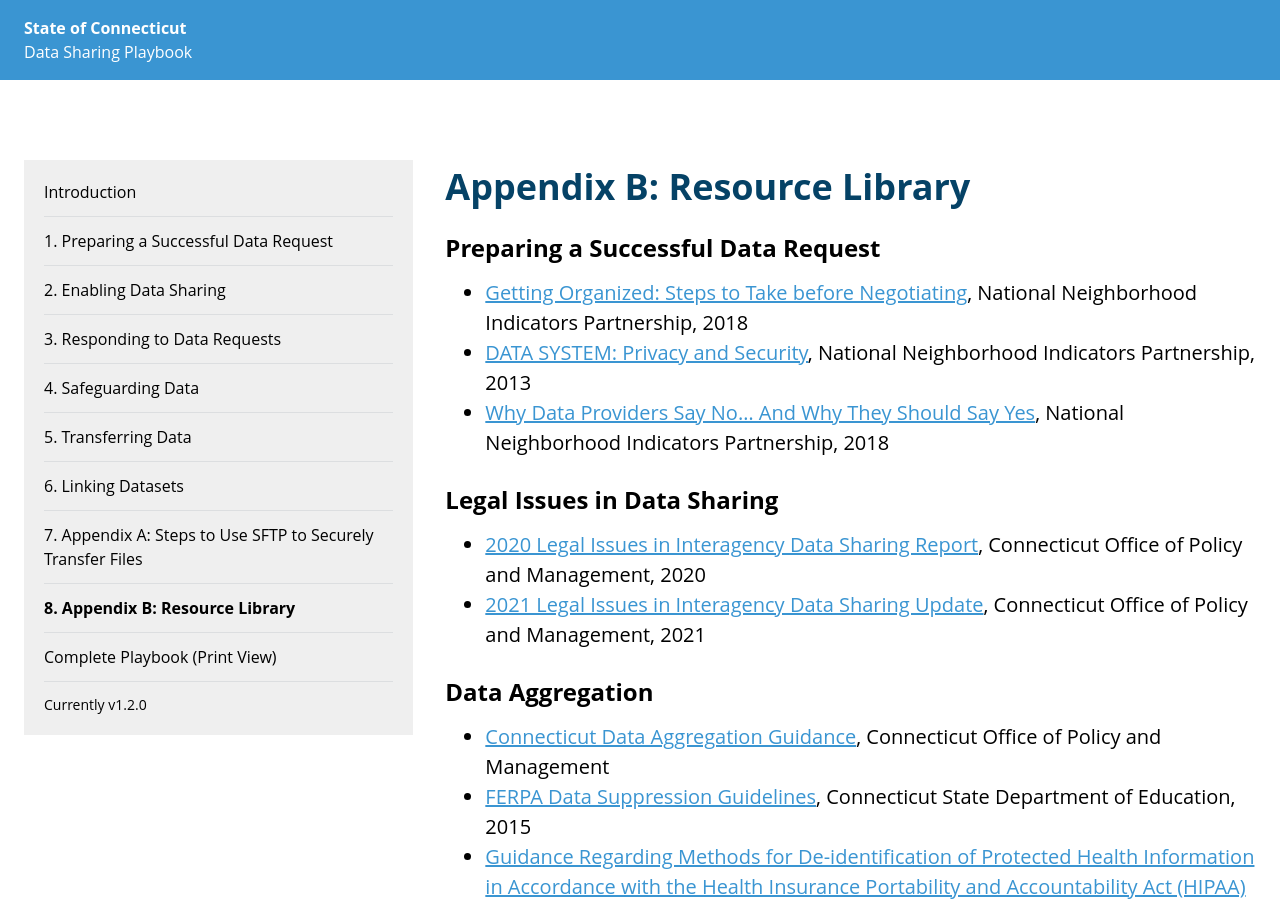
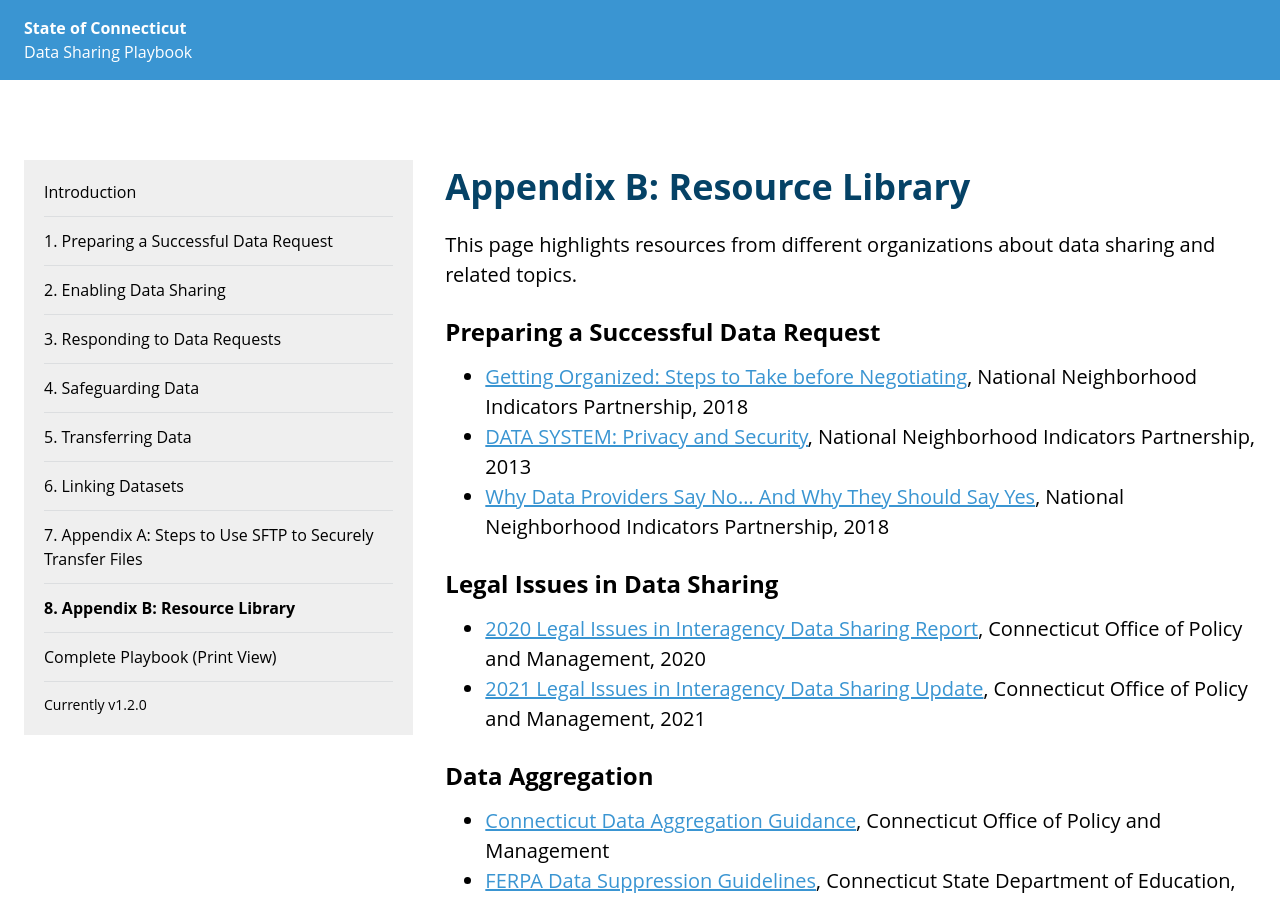
Before and after one commit to CTOpenData/data-sharing-playbook, a Jekyll site: the page built from 8_appendix-b-resource-library.md, in a window 1280 px wide and 900 px high. Built offline with Jekyll 4.4.1, drawn with Linux system fonts in a browser that asks for light colours.

Commit message:
Update 8_appendix-b-resource-library.md

```diff
--- a/8_appendix-b-resource-library.md
+++ b/8_appendix-b-resource-library.md
@@ -5,6 +5,7 @@ permalink: /linking-datasets/
 nav: true
 weight: 8
 ---
+This page highlights resources from different organizations about data sharing and related topics.
 
 ## Preparing a Successful Data Request
  * [Getting Organized: Steps to Take before Negotiating](https://www.neighborhoodindicators.org/library/guides/getting-organized-steps-take-negotiating), National Neighborhood Indicators Partnership, 2018
```
